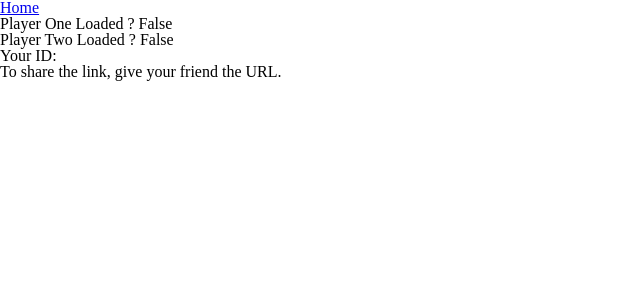
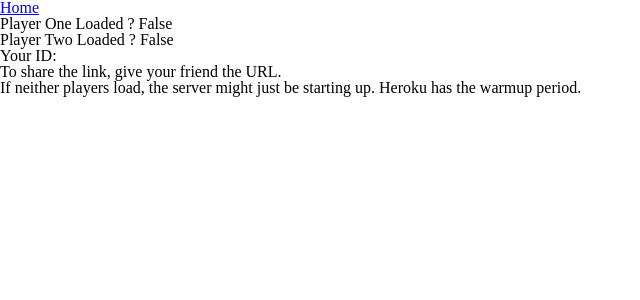
Before and after one commit to ayellapragada/AwesomeGo, a React (Create React App) app in the folder client/: page /#/multi/38466 in a window 1280 px wide. Shown: the top 300 px of the page, without its empty margins (0-640 px from the left). Built offline with nearby package versions, Linux system fonts and the light colour scheme; no server answers; the HTML template or start-up script is replaced by a standard one.

Commit message:
Add more multi player instructions.

```diff
--- a/client/src/components/multi/Lobby.js
+++ b/client/src/components/multi/Lobby.js
@@ -81,6 +81,9 @@ class Lobby extends Component {
             Your ID: {sessionStorage.getItem('id')}
             <br />
             To share the link, give your friend the URL.
+            <br />
+            If neither players load, the server might just be starting up.
+            Heroku has the warmup period.
           </div>
         ) : (
           <div>
```
